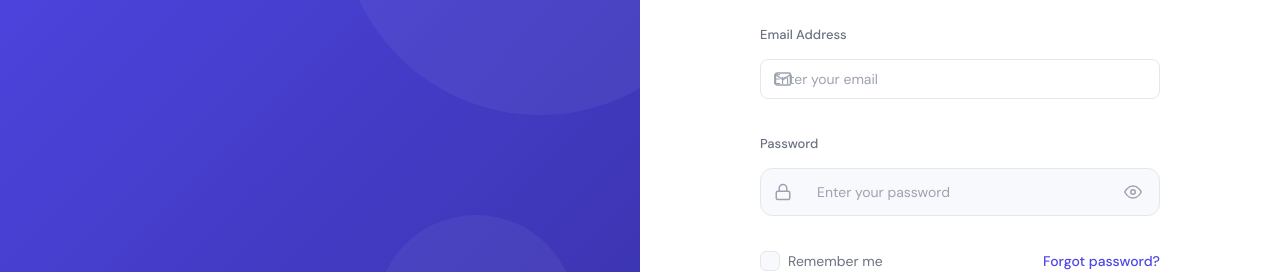
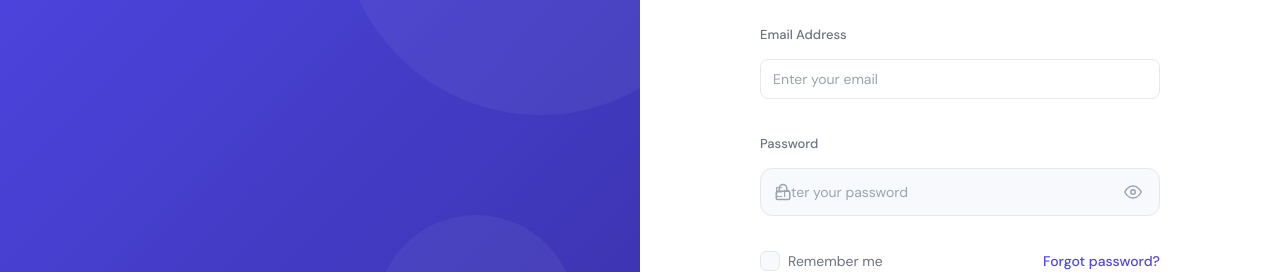
Before and after one commit to Deeligz/churchtreasury, a Next.js app in the folder southpointtreasury-ui/: page /signin in a window 1280 px wide. Shown: the part 185-457 px from the top of the page. Built offline with nearby package versions, Linux system fonts and the light colour scheme.

Commit message:
Remove mail icon from email input field

```diff
--- a/southpointtreasury-ui/src/app/globals.css
+++ b/southpointtreasury-ui/src/app/globals.css
@@ -1082,7 +1082,7 @@ input {
 
 .input-wrapper input {
   width: 100%;
-  padding: 14px 14px 14px 56px;
+  padding: 14px;
   border: 1px solid var(--border-color);
   border-radius: 12px;
   font-size: 14px;
--- a/southpointtreasury-ui/src/app/signin/page.tsx
+++ b/southpointtreasury-ui/src/app/signin/page.tsx
@@ -105,9 +105,6 @@ export default function SignIn() {
             <div className="form-group">
               <label htmlFor="email">Email Address</label>
               <div className="input-wrapper">
-                <span className="input-icon">
-                  <MailIcon />
-                </span>
                 <input
                   type="email"
                   id="email"
```
